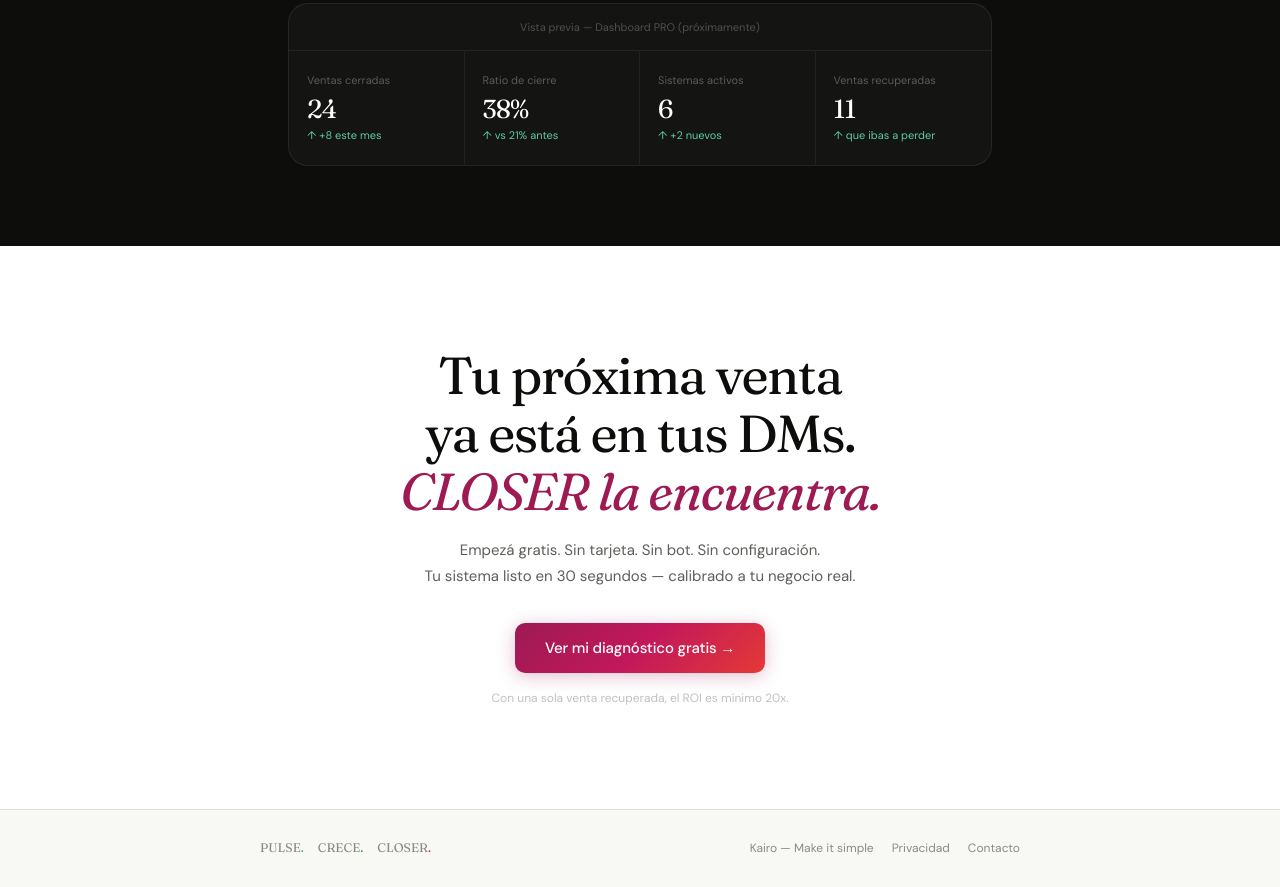
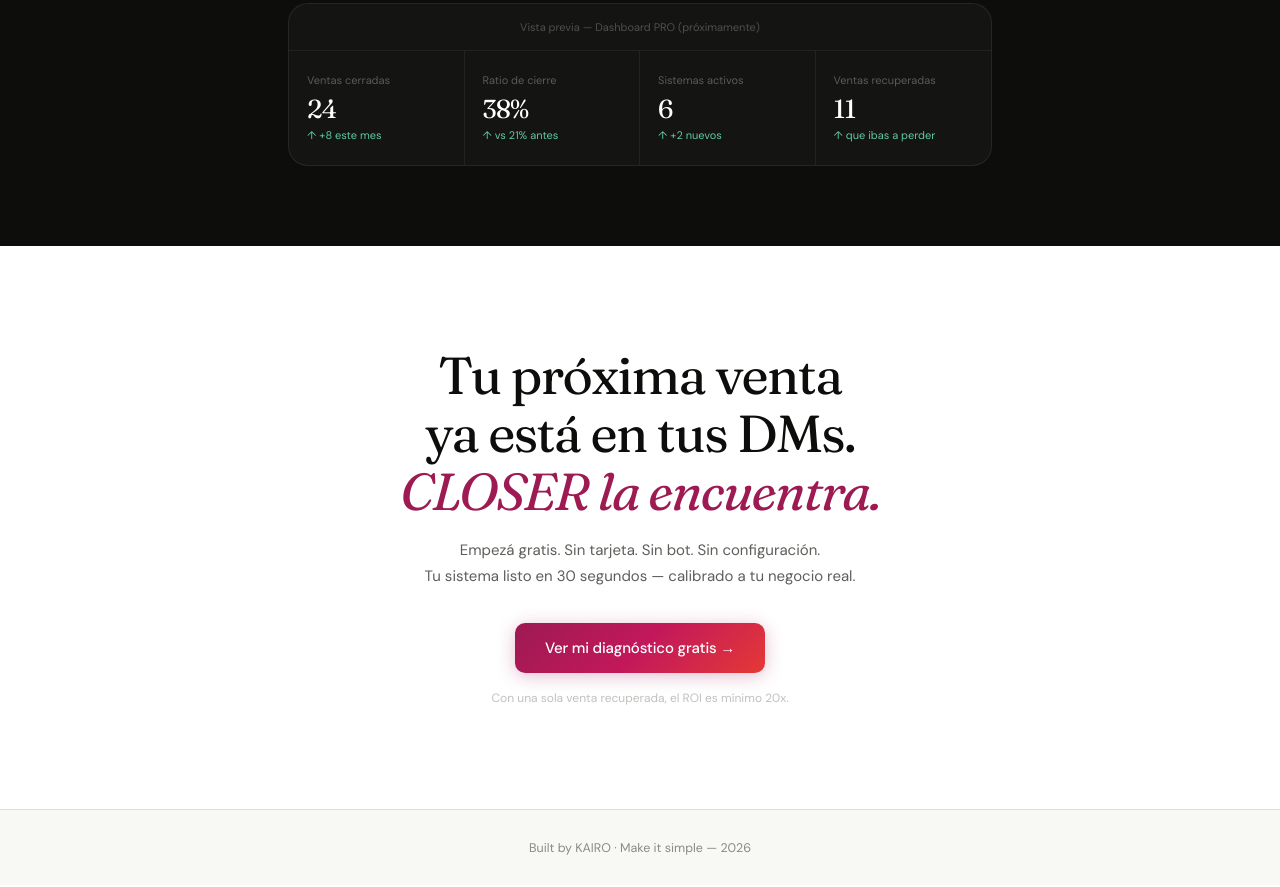
Before and after one commit to naupintos-cell/CLOSER, a website: page public/index.html in a window 1280 px wide. Shown: the part 7662-8549 px from the top of the page. Drawn offline with Linux system fonts and the light colour scheme.

Commit message:
Update index.html

```diff
--- a/public/index.html
+++ b/public/index.html
@@ -1022,19 +1022,8 @@ footer{background:var(--n04);border-top:1px solid var(--n15);padding:28px}
   </div>
 </section>
 
-<footer>
-  <div class="foot-in">
-    <div class="eco-mark">
-      <a href="#" class="eco-item">PULSE<span style="color:#14b8a6">.</span></a>
-      <a href="#" class="eco-item">CRECE<span style="color:#16a34a">.</span></a>
-      <a href="#" class="eco-item">CLOSER<span style="background:var(--ig-grad);-webkit-background-clip:text;-webkit-text-fill-color:transparent;background-clip:text">.</span></a>
-    </div>
-    <div class="foot-links">
-      <a href="https://kairoinc.lat/" target="_blank" rel="noopener">Kairo — Make it simple</a>
-      <a href="#">Privacidad</a>
-      <a href="#">Contacto</a>
-    </div>
-  </div>
+<footer style="padding:24px 0;text-align:center;background:var(--n04);border-top:1px solid var(--n15)">
+  <a href="https://kairoinc.lat/" target="_blank" rel="noopener" style="font-size:12.5px;color:var(--n40);font-weight:400;text-decoration:none;transition:color .17s" onmouseover="this.style.color='var(--ink)'" onmouseout="this.style.color='var(--n40)'">Built by KAIRO · Make it simple — 2026</a>
 </footer>
 
 <script>
```
